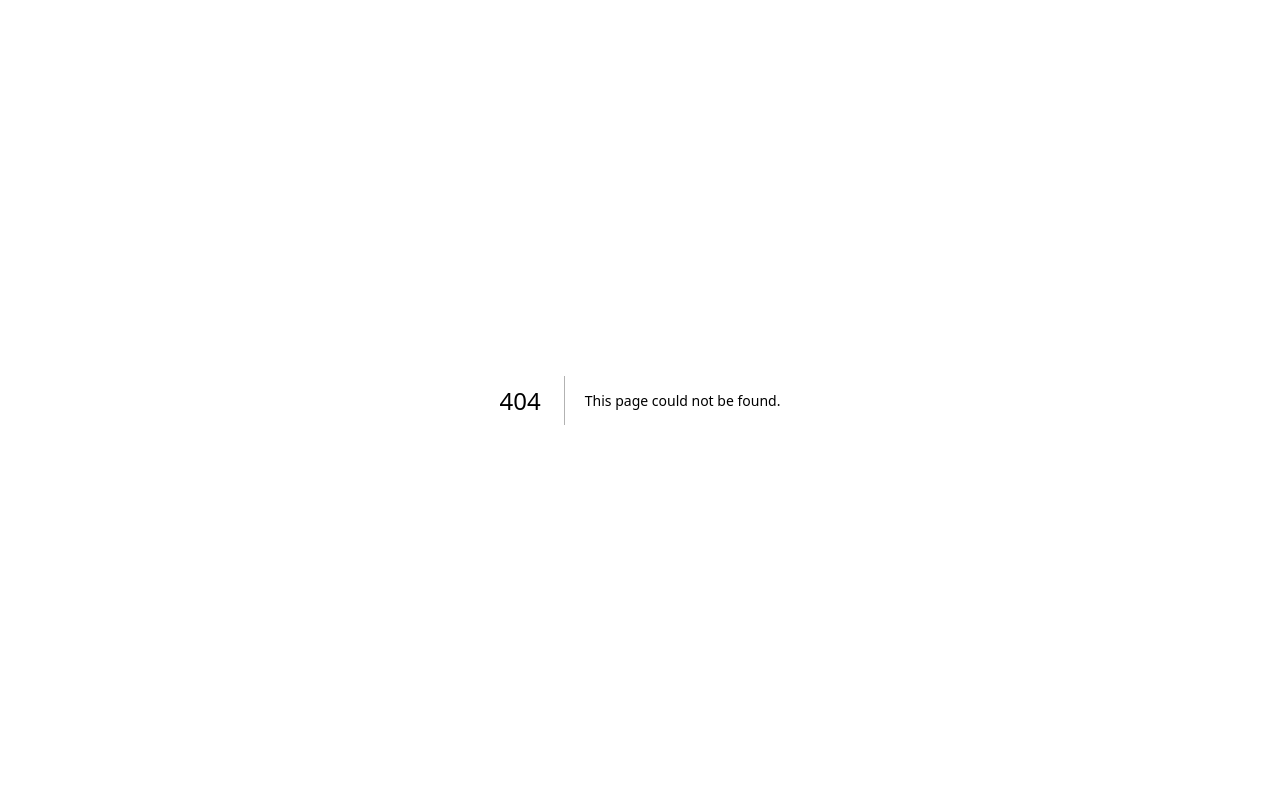
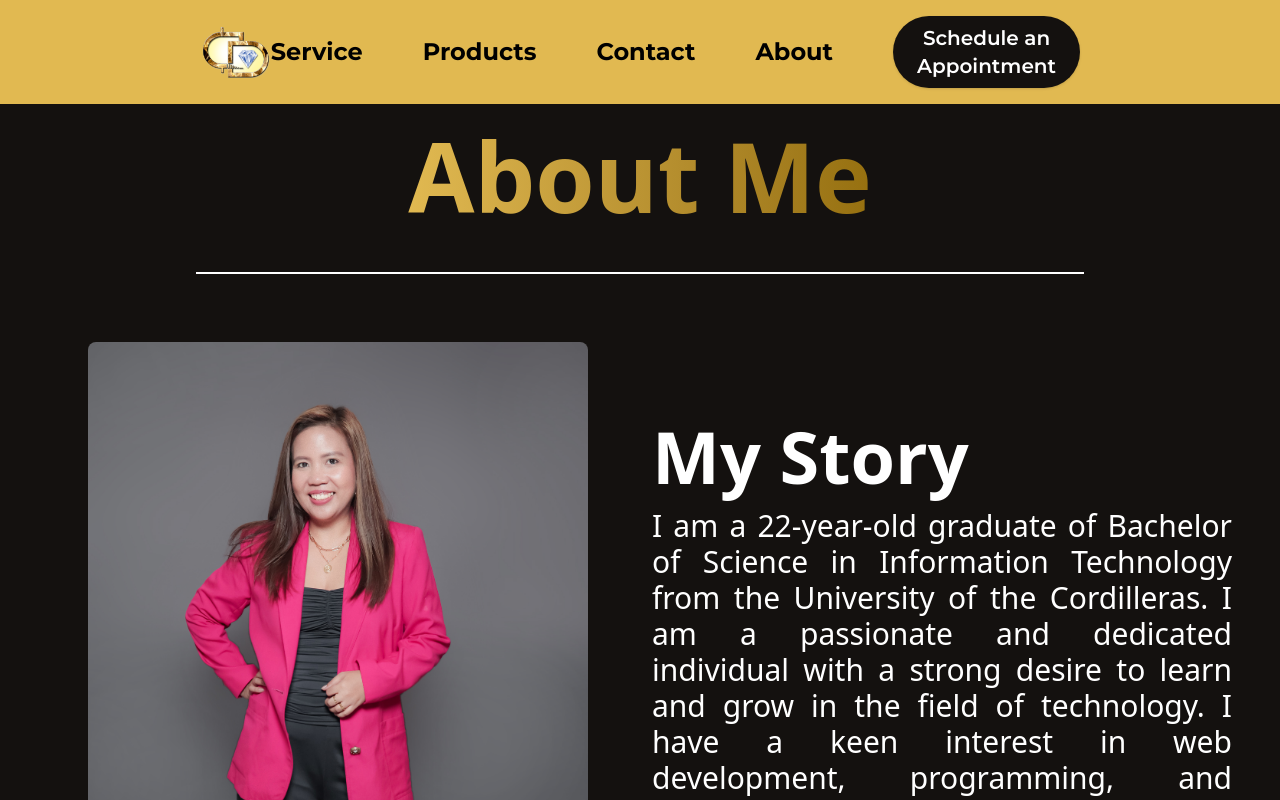
Before and after one commit to Ruthskery/pru_lydes, a Next.js app: page /me in a window 1280 px wide. Before the commit this address had no page. Shown: the top 800 px of the page. Built offline with nearby package versions, Linux system fonts and the light colour scheme.

Commit message:
me/about page is added, navbar is functioning properly

```diff
--- /dev/null
+++ b/about/hero.tsx
@@ -0,0 +1,51 @@
+import React from 'react';
+import Image from 'next/image';
+
+import lydes from '../public/src/aboutme.jpg';
+
+const Hero = () => {
+  return (
+    <section className='flex flex-col items-center justify-center bg-[#14110F] p-6 md:p-12'>
+
+      {/* Title and Line Break */}
+      <div className='flex flex-col items-center justify-center mt-20 mb-10'>
+        <h1 className="text-8xl font-black bg-gradient-to-r from-[#E1B951] to-[#96700f] bg-clip-text text-transparent">
+          About Me
+        </h1>
+      </div>
+
+      {/* Line break after title */}
+        <hr className="my-2 border-t-2 border-white w-3/4" />
+
+      {/* Image and Content in 2 columns */}
+      <div className='grid grid-cols-1 md:grid-cols-2 gap-4 md:gap-6 mt-15 mb-15'>
+        {/* Image Column */}
+        <div className='flex justify-center items-center'>
+          <Image
+            src={lydes}
+            alt="Lydes"
+            className='object-contain rounded-lg'
+            width={500}
+            height={500}
+          />
+        </div>
+
+        {/* Content Column */}
+        <div className='flex flex-col justify-center items-start space-y-4'>
+          <p className="font-extrabold text-white text-5xl sm:text-6xl text-center md:text-7xl">
+            My Story
+          </p>
+          <p className="font-extralight text-white text-justify text-lg sm:text-xl md:text-3xl">
+            I am a 22-year-old graduate of Bachelor of Science in Information Technology from the University of the Cordilleras. I am a passionate and dedicated individual with a strong desire to learn and grow in the field of technology. I have a keen interest in web development, programming, and software engineering. I am always eager to take on new challenges and expand my skill set. I believe that continuous learning is essential in this ever-evolving industry, and I am committed to staying up-to-date with the latest trends and technologies.
+          </p>
+        </div>
+      </div>
+
+         {/*Bottom Line Break */}
+          <hr className="my-2 border-t-2 border-white w-3/4" />
+
+    </section>
+  );
+};
+
+export default Hero;
--- /dev/null
+++ b/about/navbar.tsx
@@ -0,0 +1,138 @@
+'use client';
+
+import React, { useEffect, useState } from 'react';
+import Image from 'next/image';
+import { Menu, X } from 'lucide-react';
+import { montserrat } from '../styles/font';
+import { motion, AnimatePresence } from 'framer-motion';
+import bcdq from '../public/src/bcdq.png';
+import Link from 'next/link';
+
+
+const Navbar = () => {
+  const [scrollDirection, setScrollDirection] = useState<'up' | 'down'>('up');
+  const [menuOpen, setMenuOpen] = useState(false);
+  const [scrolled, setScrolled] = useState(false);
+
+  useEffect(() => {
+    let lastScrollY = window.scrollY;
+
+    const updateScrollDirection = () => {
+      const currentScrollY = window.scrollY;
+      const direction = currentScrollY > lastScrollY ? 'down' : 'up';
+      if (direction !== scrollDirection && Math.abs(currentScrollY - lastScrollY) > 10) {
+        setScrollDirection(direction);
+      }
+      lastScrollY = currentScrollY > 0 ? currentScrollY : 0;
+      setScrolled(currentScrollY > 10); // Update scroll state
+    };
+
+    window.addEventListener('scroll', updateScrollDirection);
+    return () => window.removeEventListener('scroll', updateScrollDirection);
+  }, [scrollDirection]);
+
+  return (
+    <AnimatePresence>
+      {scrollDirection === 'up' && (
+       <motion.nav
+       key="navbar"
+       initial={{ y: -100, opacity: 0 }}
+       animate={{ y: 0, opacity: 1 }}
+       exit={{ y: -100, opacity: 0 }}
+       transition={{ duration: 0.4, ease: 'easeInOut' }}
+       className={`fixed top-0 left-1/2 transform -translate-x-1/2 z-40 px-6 lg:px-[12.5rem] py-4 flex items-center justify-between shadow-md transition-all duration-300 ease-in-out
+         ${scrolled ? 'lg:rounded-bl-[2.5rem] lg:rounded-br-[2.5rem] w-[95%]' : 'w-full'}`}
+       style={{
+         backgroundColor: '#E1B951', // ✅ Always set background to gold
+         boxShadow: scrolled ? '0 4px 8px rgba(0, 0, 0, 0.1)' : 'none',
+         transition: 'background-color 0.3s ease-in-out, width 0.3s ease-in-out',
+       }}
+     >
+          {/* Logo */}
+          <div className="flex items-center">
+            <Link href="/">
+              <Image
+                src={bcdq}
+                alt="Blue Chalcedony"
+                width={90}
+                height={90}
+                className="object-contain"
+              />
+            </Link>
+          </div>
+
+          {/* Desktop Nav */}
+          <div className="hidden lg:flex items-center space-x-15">
+            <ul
+              className={`${montserrat.className} flex space-x-15 text-base md:text-lg lg:text-2xl font-bold`}
+            >
+              {['Service', 'Products', 'Contact', 'About'].map((item, index) => {
+                const linkHref = {
+                  Service: '/',
+                  Products: '/',
+                  Contact: '/',
+                  About: '/me',
+                }[item] || '#';
+
+                return (
+                  <li
+                    key={index}
+                    className="relative cursor-pointer after:content-[''] after:absolute after:left-1/2 after:bottom-0 after:w-full after:h-[2px] after:bg-black after:transform after:-translate-x-1/2 after:scale-x-0 hover:after:scale-x-100 after:transition-transform after:duration-300"
+                  >
+                  {/* ✅ Use Link instead of <a> */}
+                  <Link href={linkHref}>
+                    {item}
+                  </Link>
+                  </li>
+                );
+              })}
+            </ul>
+
+            <button
+              className={`${montserrat.className} bg-[#14110F] text-white text-sm md:text-base lg:text-xl font-semibold rounded-full px-5 md:px-6 py-2 shadow hover:scale-110 transition-transform`}
+            >
+              Schedule an Appointment
+            </button>
+          </div>
+
+          {/* Mobile Menu Icon */}
+          <div className="lg:hidden">
+            <button onClick={() => setMenuOpen(!menuOpen)} aria-label="Toggle Menu">
+              {menuOpen ? <X size={32} /> : <Menu size={32} />}
+            </button>
+          </div>
+
+          {/* Mobile Menu Dropdown */}
+          {menuOpen && (
+            <div className="absolute top-full left-0 w-full bg-[#E1B951] flex flex-col items-center space-y-4 py-6 lg:hidden rounded-b-[2.5rem] shadow-md z-50">
+              <ul
+                className={`${montserrat.className} flex flex-col items-center space-y-4 text-lg font-bold`}
+              >
+                <a href="#service">
+                  <li className="hover:underline underline-offset-4 cursor-pointer">Service</li>
+                </a>
+                <a href="#products">
+                  <li className="hover:underline underline-offset-4 cursor-pointer">Products</li>
+                </a>
+                <a href="#contact">
+                  <li className="hover:underline underline-offset-4 cursor-pointer">Contact</li>
+                </a>
+                <a href="#about">
+                  <li className="hover:underline underline-offset-4 cursor-pointer">About</li>
+                </a>
+              </ul>
+
+              <button
+                className={`${montserrat.className} bg-[#14110F] text-white text-base font-semibold rounded-full px-6 py-2 shadow hover:scale-110 transition-transform`}
+              >
+                Schedule an Appointment
+              </button>
+            </div>
+          )}
+        </motion.nav>
+      )}
+    </AnimatePresence>
+  );
+};
+
+export default Navbar;
--- /dev/null
+++ b/about/test.tsx
@@ -0,0 +1,11 @@
+import React from 'react'
+
+const test = () => {
+  return (
+    <div className='w-full h-screen flex items-center justify-center bg-[#14110F]'>
+asdas
+    </div>
+  );
+}
+
+export default test;
--- a/components/navbar.tsx
+++ b/components/navbar.tsx
@@ -6,6 +6,8 @@ import { Menu, X } from 'lucide-react';
 import { montserrat } from '../styles/font';
 import { motion, AnimatePresence } from 'framer-motion';
 import bcdq from '../public/src/bcdq.png';
+import Link from 'next/link';
+
 
 const Navbar = () => {
   const [scrollDirection, setScrollDirection] = useState<'up' | 'down'>('up');
@@ -69,7 +71,7 @@ const Navbar = () => {
                   Service: '#service',
                   Products: '#products',
                   Contact: '#contact',
-                  About: '#about',
+                  About: '/me',
                 }[item] || '#';
 
                 return (
@@ -77,7 +79,10 @@ const Navbar = () => {
                     key={index}
                     className="relative cursor-pointer after:content-[''] after:absolute after:left-1/2 after:bottom-0 after:w-full after:h-[2px] after:bg-black after:transform after:-translate-x-1/2 after:scale-x-0 hover:after:scale-x-100 after:transition-transform after:duration-300"
                   >
-                    <a href={linkHref}>{item}</a>
+                  {/* ✅ Use Link instead of <a> */}
+                  <Link href={linkHref}>
+                    {item}
+                  </Link>
                   </li>
                 );
               })}
--- /dev/null
+++ b/pages/me.tsx
@@ -0,0 +1,16 @@
+import React from 'react'
+import Navbar from '@/about/navbar';
+import Hero from '@/about/hero';
+import Test from '@/about/test';
+
+const Me = () => {
+  return (
+    <div>
+        <Navbar />
+        <Hero />
+        <Test />
+    </div>
+  );
+};
+
+export default Me;
```
